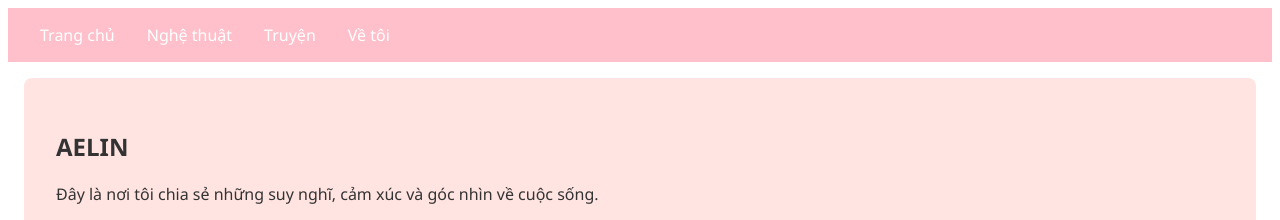
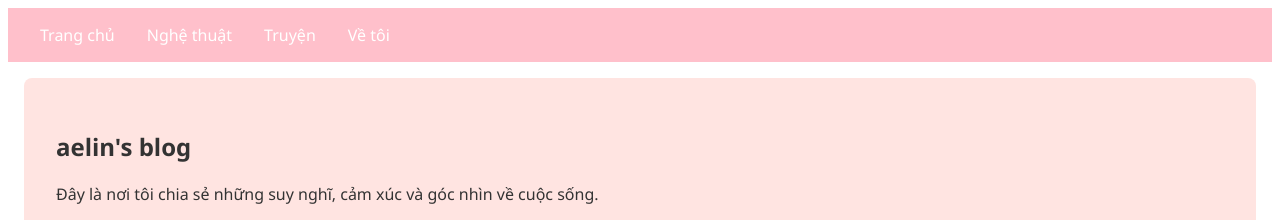
Before and after one commit to tranqynhanhhh/my-personal-site, a React (Create React App) app: page / in a window 1280 px wide. Shown: the top 220 px of the page. Built offline with nearby package versions, Linux system fonts and the light colour scheme.

Commit message:
update tieu de

```diff
--- a/src/components/Home.js
+++ b/src/components/Home.js
@@ -1,7 +1,7 @@
 export default function Home() {
   return (
     <div className="section">
-      <h2> AELIN </h2>
+      <h2> aelin's blog </h2>
       <p>Đây là nơi tôi chia sẻ những suy nghĩ, cảm xúc và góc nhìn về cuộc sống.</p>
     </div>
   );
```
